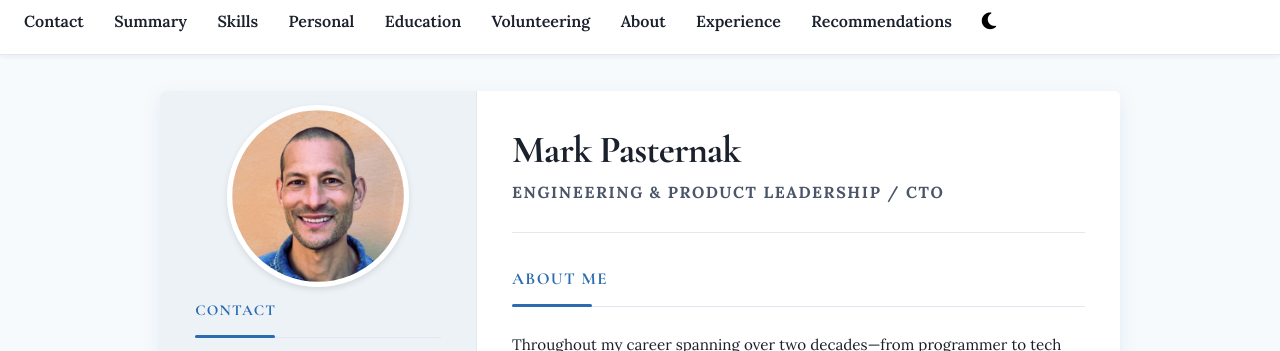
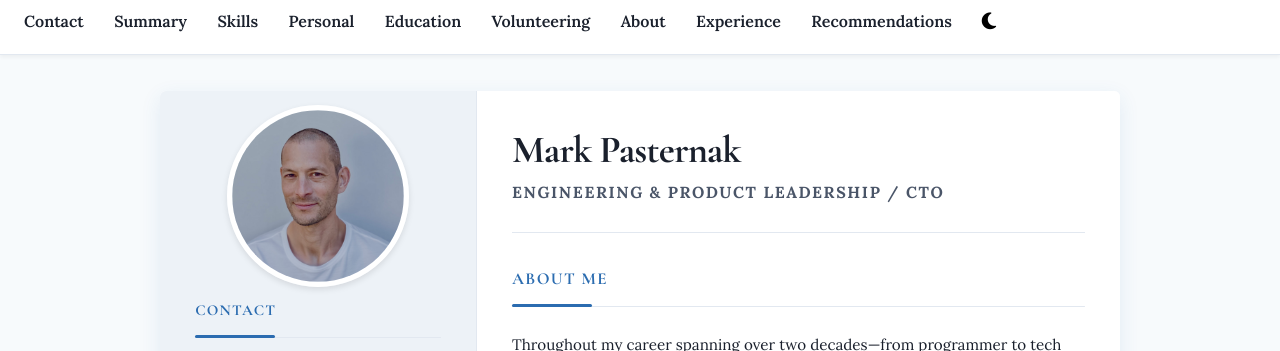
Before and after one commit to markpasternak/markpasternak.github.io, a plain HTML site: page index.html in a window 1280 px wide. Shown: the top 351 px of the page. Drawn offline with nearby package versions, Linux system fonts and the light colour scheme.

Commit message:
new profile pic

```diff
--- a/index.html
+++ b/index.html
@@ -54,7 +54,7 @@
     <!-- LEFT COLUMN -->
     <div class="left-column">
       <img
-        src="img/profile3.jpeg"
+        src="img/profile4.jpg"
         alt="Mark Pasternak Profile Picture"
         class="profile-image"
         title="Mark Pasternak Profile Picture"
```
Also changed, not shown: img/profile4.jpg (added).
